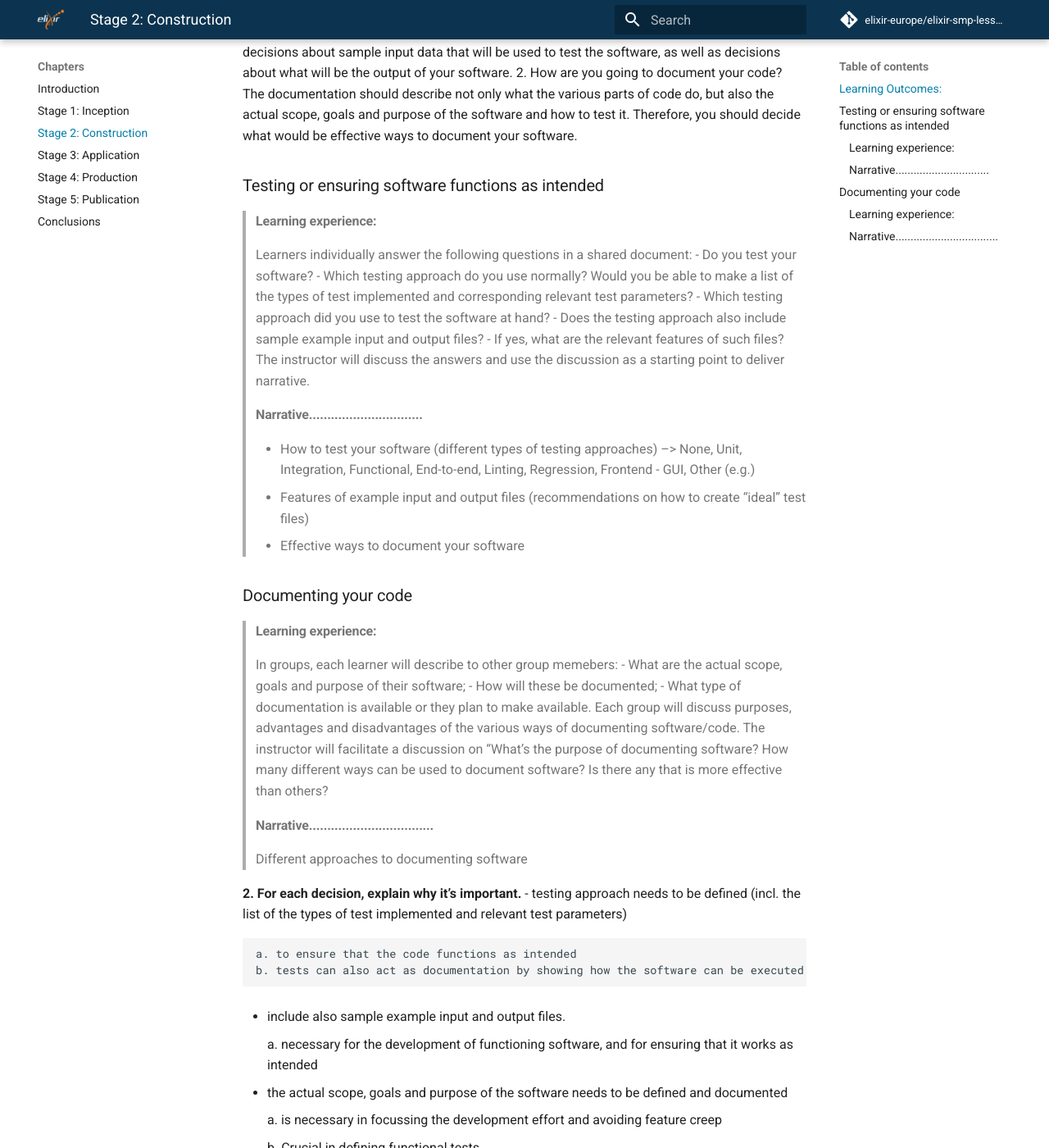
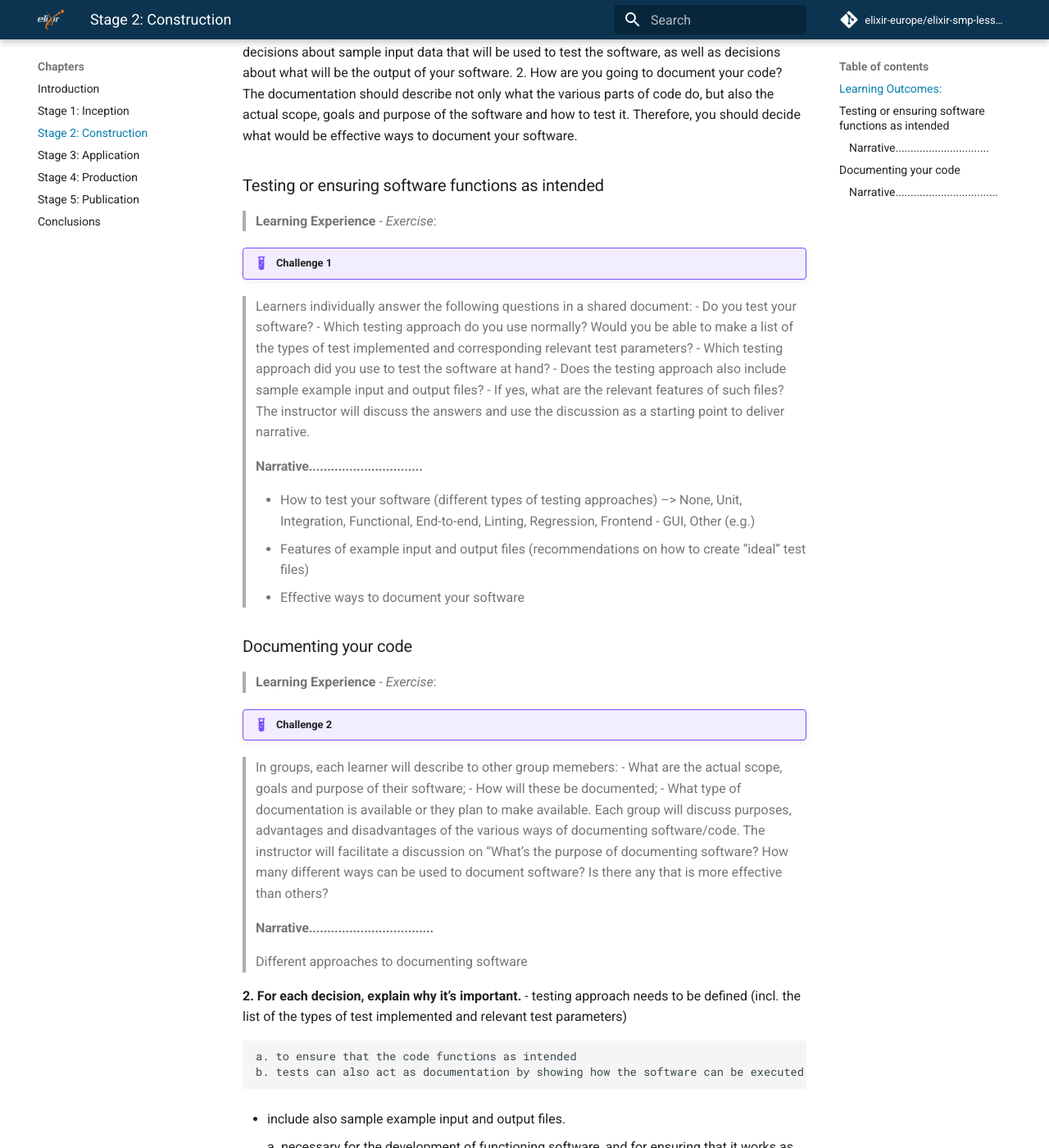
Before and after one commit to elixir-europe/elixir-smp-lesson, an MkDocs documentation site: the page built from docs/chapters/stage2_construction.md, in a window 1280 px wide and 1400 px high, scrolled down 605 px. Shown: the whole window at 82% size. Built offline with MkDocs 1.6.1 and Material for MkDocs 9.7.7, drawn with Linux system fonts in a browser that asks for light colours; comment, search, counter and statistics services are not loaded; some of the changed text lies outside the part shown.

Commit message:
Update stage2_construction.md

```diff
--- a/docs/chapters/stage2_construction.md
+++ b/docs/chapters/stage2_construction.md
@@ -23,7 +23,9 @@ During the Construction phase, there are two main types of decisions that should
 
 ### Testing or ensuring software functions as intended
 
->#### Learning experience:
+> **Learning Experience** - *Exercise*:
+
+!!! example "Challenge 1"
 > Learners individually answer the following questions in a shared document:
 > - Do you test your software?
 > - Which testing approach do you use normally? Would you be able to make a list of the types of test implemented and corresponding relevant test parameters?
@@ -41,7 +43,9 @@ During the Construction phase, there are two main types of decisions that should
 
 ### Documenting your code
 
-> #### Learning experience:
+> **Learning Experience** - *Exercise*:
+
+!!! example "Challenge 2"
 > In groups, each learner will describe to other group memebers:
 > - What are the actual scope, goals and purpose of their software;
 > - How will these be documented;
@@ -81,3 +85,8 @@ During the Construction phase, there are two main types of decisions that should
 5) Testing: Are sample data and/or parameters that can be used to test the software available with the source code?
 
 **4.Using the ELIXIR SMW, fill in the appropriate information to each SMP question that is relevant to this Phase.**
+
+> **Learning Experience** - *Exercise*:
+
+!!! example "Challenge 3"
+  Go to the project in the [SMW](https://smw.ds-wizard.org/) and complete the previous questions for a piece of software.
```
